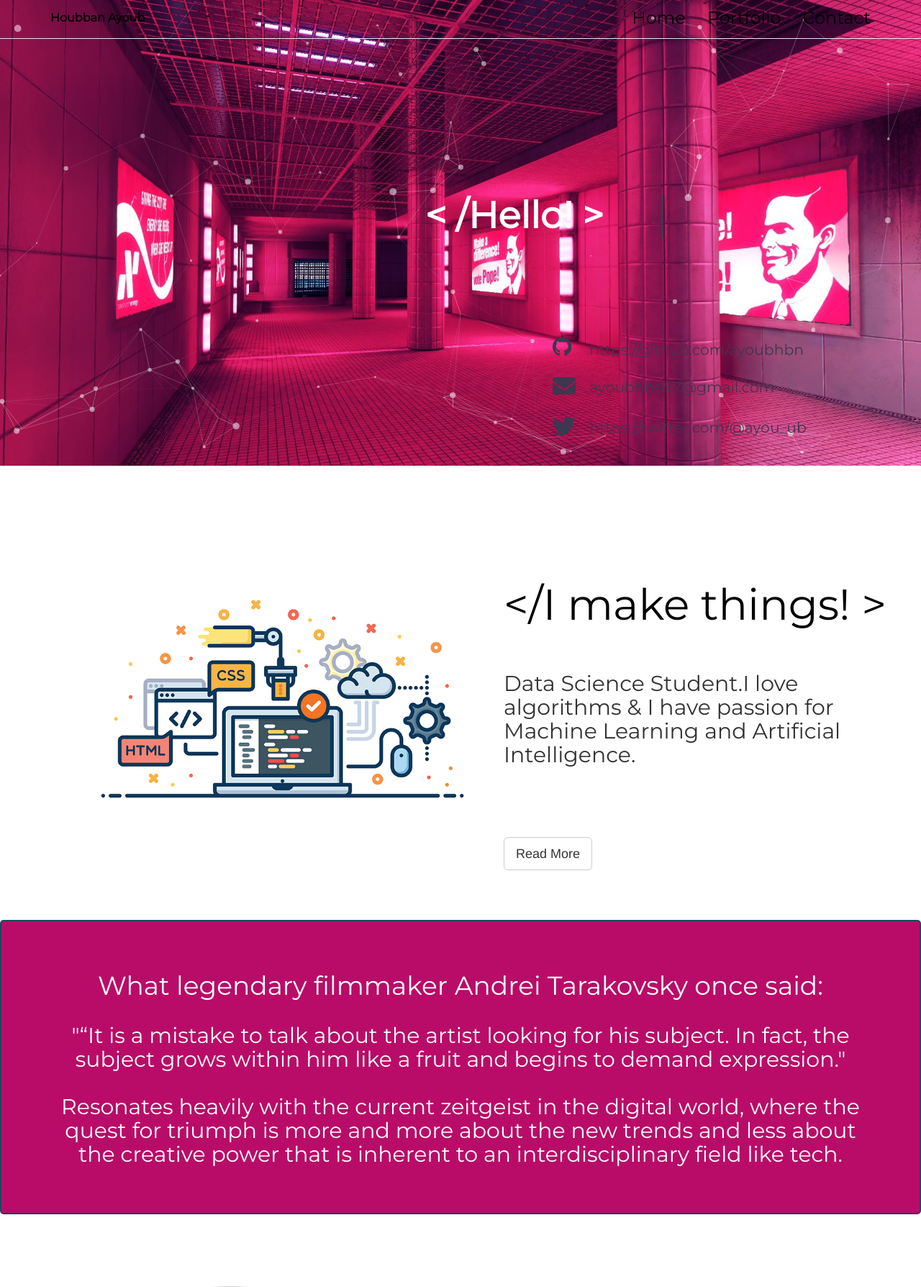
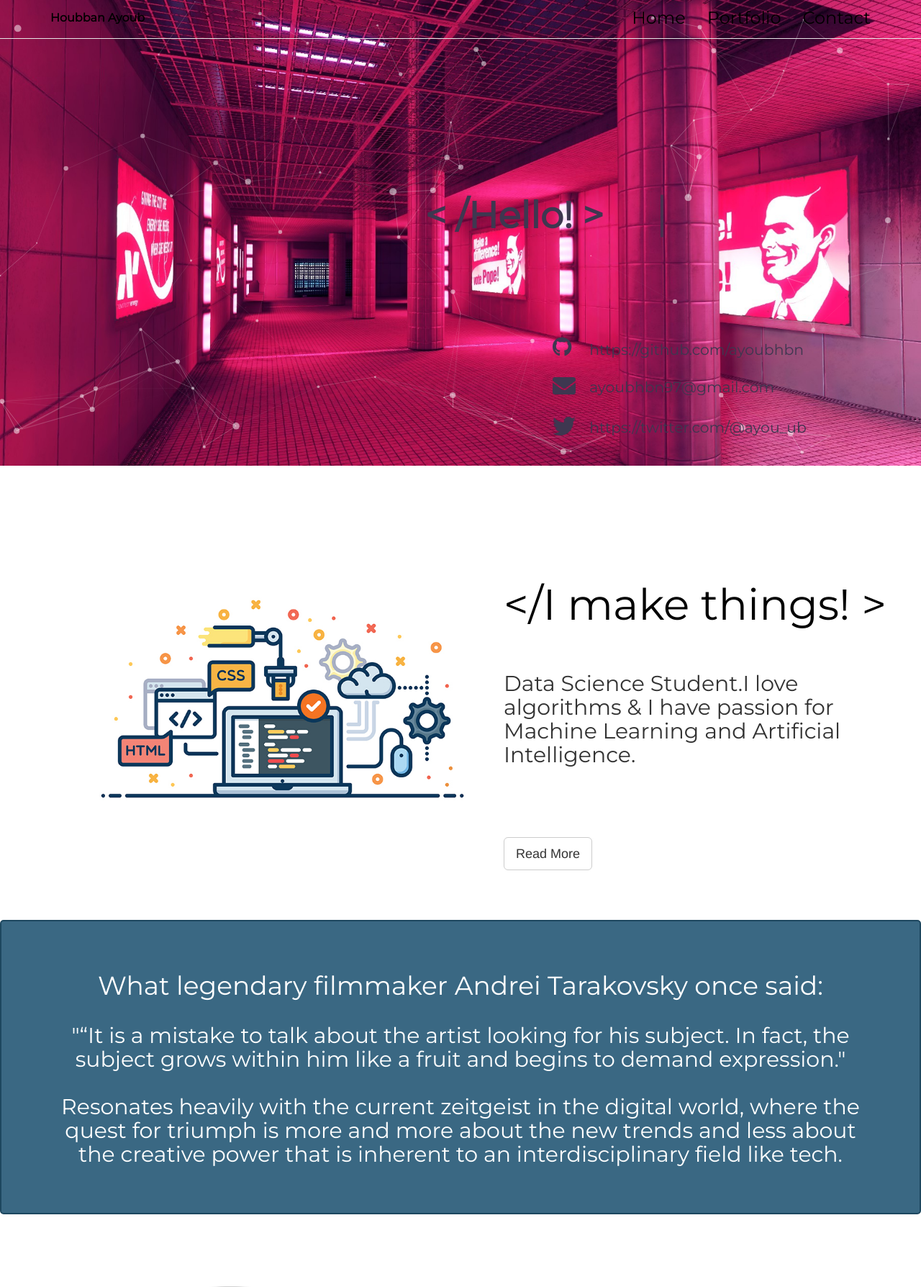
Before and after one commit to ayoubhbn/ayoubhbn.github.io, a PHP site: page / in a window 1280 px wide. Shown: the top 1788 px of the page at 72% size. Run offline with PHP 8.4, Linux system fonts and the light colour scheme; some libraries are stand-ins or nearby versions; some web fonts are replaced.

Commit message:
Update style.css

```diff
--- a/css/style.css
+++ b/css/style.css
@@ -80,7 +80,7 @@ p{
 }
 
 #testimonial{
-  background:#B90C68;
+  background:#3a6883;
   padding: 50px 0 30px 0;
   text-align:center;
   margin-top:60px;
@@ -101,7 +101,7 @@ p{
   text-align:center;
   margin-top:100px;
   margin-bottom: 10px;
-  background: #B90C68;
+  background: #3a6883;
 }
 
 #I{
@@ -115,7 +115,7 @@ p{
   text-align:center;
   margin-top:100px;
   margin-bottom: 10px;
-  background: #B90C68;
+  background: #3a6883;
 }
 
 #testimonial p.customer{
@@ -240,7 +240,7 @@ h3{
 #hello2{
   text-align: center;
   font-weight: 650;
-  color: #FFFFFF;
+  color: #3E3750;
   font-size: 3.2em;
   position: absolute  ;
   top: 300px;
```
